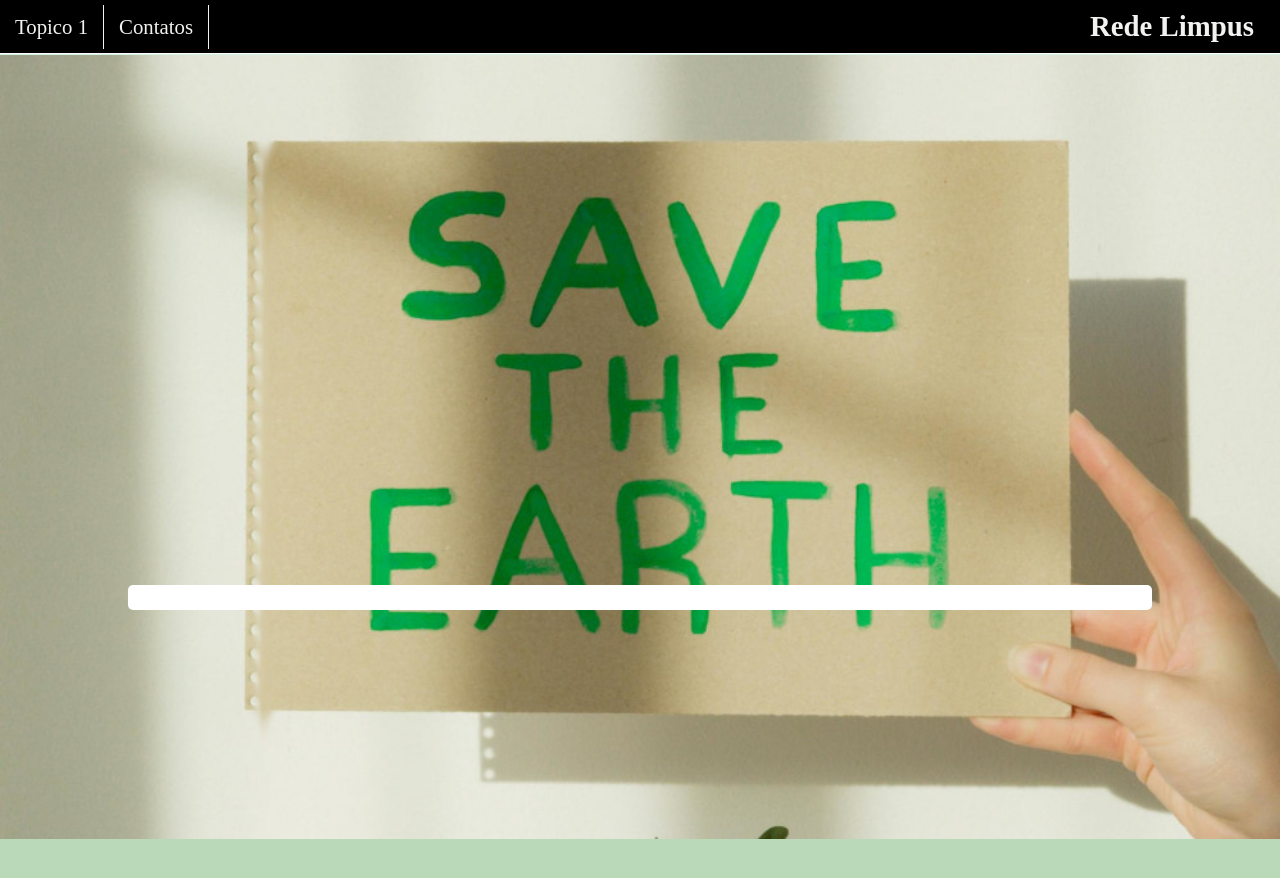
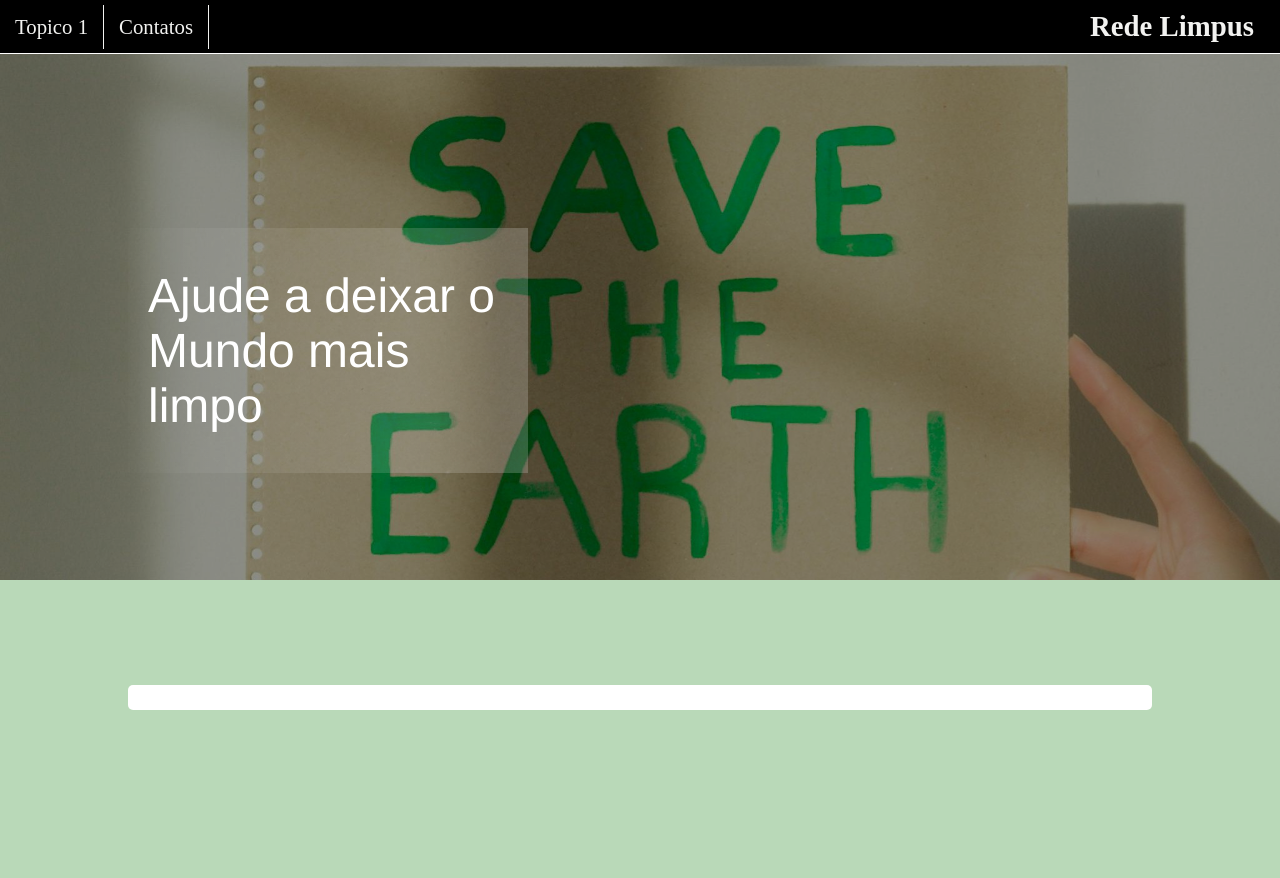
Before and after one commit to HenriqueXaviercj/RedeLimpus, a plain HTML site: page index.html in a window 1280 px wide. Shown: the top 878 px of the page. Drawn offline with Linux system fonts and the light colour scheme.

Commit message:
Style: Responsividade da intro do site
Esse commit permite que a introdução do site se adapte a diferentes tipos de telas. Mudando o seu estilo em telas maiores.

```diff
--- a/styles/intro.scss
+++ b/styles/intro.scss
@@ -1,12 +1,18 @@
 @use "style";
+@use "responsive";
 
 #intro{
     display: flex;
     justify-content: space-between;
-    height: 550px;
+    min-height: 500px;
     flex-flow: column;
+    margin-top: 50px;
+    position: relative;
 
     //background-image: none;
+    @include responsive.respond-to(tablet) {
+        height: 600px;
+    }
 
     #text-intro {
         position: relative;
@@ -15,11 +21,27 @@
         justify-content: center;
         align-items: center;
 
+        @include responsive.respond-to(tablet) {
+            background-color: rgba($color: #000, $alpha: 0.4);
+            justify-content: left;
+        }
+
         p {
-            font-size: 3em;
+            font-size: 2.5em;
             font-family: style.$font;
             color: black;
-            width: 80%;
+            width: 90%;
+            max-width: 330px;
+            padding: 40px 20px;
+
+            @include responsive.respond-to(tablet) {
+                font-size: 3em;
+                color: white;
+                width: 60%;
+                max-width: 400px;
+                margin-left: 10%;
+                background-image: linear-gradient(to left, rgba(255, 255, 255, 0.2), rgba(255, 255, 255, 0.01));
+            }
         }
     }
 
@@ -27,21 +49,30 @@
         position: relative;
         background-color: green;
         z-index: 1;
-        width: 100%;
-        height: 100%px;
+        //width: 100%;
+        height: 80%;
         object-fit: cover;
+
+        @include responsive.respond-to(tablet) {
+            display: none;
+        }
     }
 
     #bg-intro {
         background-color: style.$lightgreen;
-        height: 500px;
+        height: 100%;
 
         z-index: 0;
         position: absolute;
-        top: 50px;
+        top: 0;
         left: 0;
         right: 0;
 
         display: flex;
+
+        @include responsive.respond-to(tablet) {
+            background: style.$lightgreen url(../imgs/planetInTheNatureSmall.jpg) center no-repeat;
+            background-size: cover;
+        }
     }
 }
--- a/styles/style.scss
+++ b/styles/style.scss
@@ -18,3 +18,8 @@ body, html {
     height: 100vh;
     width: 100vw;
 }
+
+body {
+    display: flex;
+    flex-flow: column nowrap;
+}
```
Also changed, not shown: styles/header.css, styles/intro.css, styles/main.css, styles/marquee.css, styles/style.css, 5 other files.
